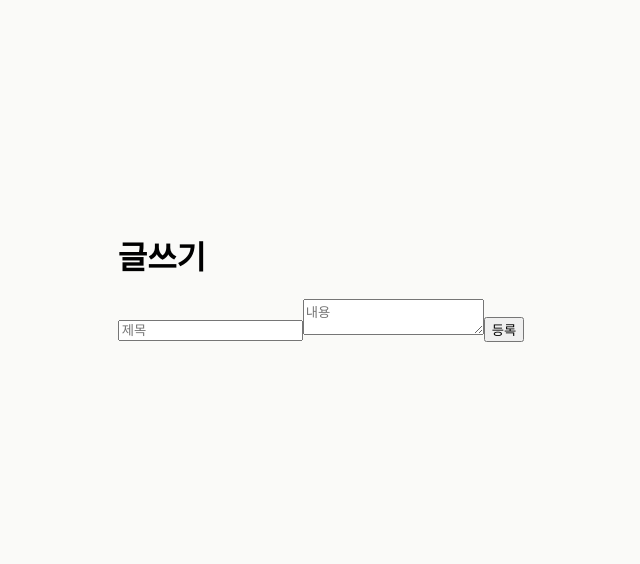
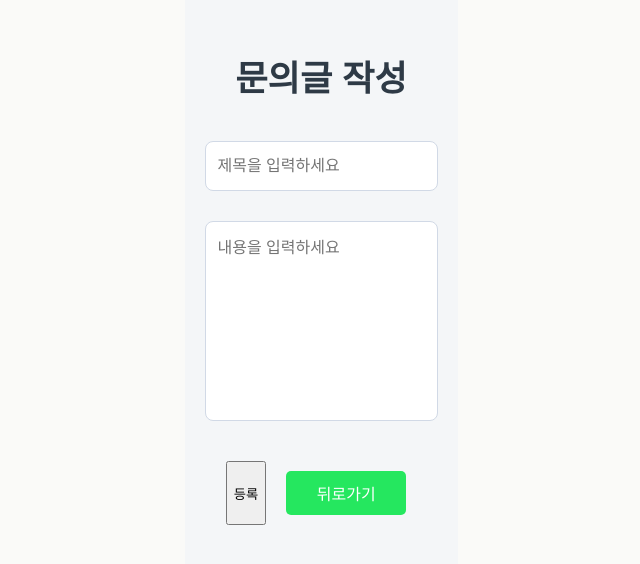
Before and after one commit to ENTP-Ku/Shop, a React (Create React App) app in the folder my-app/: page /write in a window 1280 px wide. Shown: the part 124-688 px from the top of the page, without its empty margins (319-959 px from the left). Built offline with nearby package versions, Linux system fonts and the light colour scheme; no server answers.

Commit message:
게시판 버튼 추가및 css추가

```diff
--- a/my-app/package.json
+++ b/my-app/package.json
@@ -12,12 +12,8 @@
     "react": "^18.3.1",
     "react-dom": "^18.3.1",
     "react-router-dom": "^6.26.2",
-<<<<<<< HEAD
-    "react-scripts": "^5.0.1",
-=======
     "react-scripts": "5.0.1",
     "socket.io-client": "^4.8.0",
->>>>>>> f701c5a3ae012e1639beec0c68d553f563c7c479
     "web-vitals": "^2.1.4"
   },
   "scripts": {
--- a/my-app/src/components/Board.js
+++ b/my-app/src/components/Board.js
@@ -25,10 +25,16 @@ const Board = () => {
     <div className="board-container">
       <h1 className="board-title">게시판</h1>
       {jwt && (
-        <button className="write-button" onClick={() => navigate("/write")}>
+        <><button className="write-button" onClick={() => navigate("/write")}>
           글쓰기
-        </button>
-      )}
+        </button><button
+          className="write-back-button"
+          onClick={() => navigate(-1)}
+          aria-label="Go back to Home">
+            홈으로가기
+          </button></>)}
+
+
       <ul className="post-list">
         {posts.map((post, index) => {
           return (
--- a/my-app/src/components/BoardDetail.js
+++ b/my-app/src/components/BoardDetail.js
@@ -27,6 +27,11 @@ const BoardDetail = () => {
             alert('게시물 삭제에 실패했습니다.');
         }
     };
+    // 이전페이지 돌아가는코드입니다.
+    const handleGoBack = () => {
+        navigate(-1); // 이전 페이지로 이동
+    };
+
 
     if (!post) return <div>Loading...</div>;
 
@@ -36,6 +41,7 @@ const BoardDetail = () => {
             <p className="board-detail-content">{post.postDetail}</p>
             <p className="board-detail-meta">작성자: {post.postId} | 날짜: {post.postData}</p>
             <button className="delete-button" onClick={handleDelete}>삭제</button>
+            <button className="back-button" onClick={handleGoBack}>뒤로가기</button>
         </div>
     );
 };
--- a/my-app/src/components/Write.js
+++ b/my-app/src/components/Write.js
@@ -1,6 +1,7 @@
 import React, { useState, useEffect } from 'react'; // React 및 useState, useEffect 훅을 import합니다.
 import { useNavigate } from 'react-router-dom'; // 페이지 내비게이션을 위한 useNavigate 훅을 import합니다.
 import axios from 'axios'; // HTTP 요청을 처리하기 위해 axios를 import합니다.
+import '../styles/Write.css'; // CSS 파일 연결
 
 const Write = () => {
     const navigate = useNavigate(); // 페이지 이동을 위한 navigate 함수 생성
@@ -43,20 +44,25 @@ const Write = () => {
     };
 
     return (
-        <div>
-            <h1>글쓰기</h1>
-            <input
+        <div className='form-container'>
+            <h1 className='form-title'>문의글 작성</h1>
+
+
+            <input className='input-field input-title'
                 type="text"
-                placeholder="제목"
+                placeholder="제목을 입력하세요"
                 value={postTitle}
                 onChange={(e) => setPostTitle(e.target.value)} // 입력값 변경 시 상태 업데이트
             />
-            <textarea
-                placeholder="내용"
+            <textarea className='input-field textarea-content'
+                placeholder="내용을 입력하세요"
                 value={postDetail}
                 onChange={(e) => setPostDetail(e.target.value)} // 입력값 변경 시 상태 업데이트
             />
-            <button onClick={handleSubmit}>등록</button>
+            <div className="button-group">
+            <button className='submit-button' onClick={handleSubmit}>등록</button>
+            <button className="button back-button" onClick={() => window.history.back()}>뒤로가기</button>
+            </div>
         </div>
     );
 };
--- a/my-app/src/styles/Board.css
+++ b/my-app/src/styles/Board.css
@@ -3,7 +3,7 @@
 /* 전체 게시판 스타일 */
 .board-container {
     padding: 20px;
-    background-color: #f9f9f9;
+    background-color: #f0efeb4d;  /* 메인색상으로 게시판 */
     border-radius: 8px;
     box-shadow: 0 2px 10px rgba(0, 0, 0, 0.1);
   }
@@ -12,6 +12,7 @@
   .board-title {
     font-size: 24px;
     margin-bottom: 20px;
+
   }
 
   /* 글쓰기 버튼 스타일 */
@@ -23,7 +24,19 @@
     border-radius: 5px;
     cursor: pointer;
     font-size: 16px;
-    margin-bottom: 20px;
+    margin-bottom: 25px;
+    transition: background-color 0.3s;
+  }
+  /* 홈으로가기 버튼스타일 */
+  .write-back-button{
+    padding: 10px 20px;
+    background-color: #b4b09fb4; /* 버튼 색상 */
+    color: white;
+    border: none;
+    border-radius: 5px;
+    cursor: pointer;
+    font-size: 16px;
+    margin-left: 20px;
     transition: background-color 0.3s;
   }
 
--- a/my-app/src/styles/BoardDetail.css
+++ b/my-app/src/styles/BoardDetail.css
@@ -8,7 +8,7 @@
     border: 1px solid #ccc;
     border-radius: 8px;
     box-shadow: 0 2px 10px rgba(0, 0, 0, 0.1);
-    background-color: #ffffff;
+    background-color:  /* 메인색상으로 게시판 */;
 }
 
 /* 제목 스타일 */
@@ -31,6 +31,7 @@
     font-size: 0.9em;
     color: #777;
     margin-bottom: 20px;
+   text-align: center;
 }
 
 /* 버튼 스타일 */
@@ -43,8 +44,22 @@
     cursor: pointer;
     font-size: 1em;
     transition: background-color 0.3s;
+    text-align: center;
+
+
 }
+.back-button{
+    padding: 10px 20px;
+    background-color: #25e75f;
+    color: white;
+    border: none;
+    border-radius: 5px;
+    cursor: pointer;
+    font-size: 1em;
+    text-align: center;
+    transition: background-color 0.3s;
 
+}
 .delete-button:hover {
     background-color: #c0392b;
 }
--- /dev/null
+++ b/my-app/src/styles/Write.css
@@ -0,0 +1,91 @@
+/* 폼 전체 컨테이너 */
+.form-container {
+    display: flex;
+    flex-direction: column;
+    align-items: center;
+    justify-content: center;
+    width: 100%;
+    height: 100vh; /* 화면 전체 높이 맞춤 */
+    background-color: #f4f6f8; /* 부드러운 배경색 */
+    padding: 20px;
+    box-sizing: border-box;
+  }
+
+  /* 제목 스타일 */
+  .form-title {
+    font-size: 2.2rem;
+    font-weight: bold;
+    color: #2e3a46;
+    margin-bottom: 30px;
+    text-align: center;
+  }
+
+  /* 입력 필드 공통 스타일 */
+  .input-field {
+    width: 100%;
+    max-width: 500px; /* 입력 필드 최대 너비 */
+    padding: 12px;
+    margin-bottom: 20px;
+    border: 1px solid #d1d9e6;
+    border-radius: 8px;
+    font-size: 16px;
+    font-family: 'Arial', sans-serif;
+    box-sizing: border-box;
+    background-color: white;
+    color: #333;
+    transition: border-color 0.2s ease-in-out;
+  }
+
+  /* 입력 필드에 포커스가 들어갔을 때 */
+  .input-field:focus {
+    border-color: #5a6f8c;
+    outline: none;
+  }
+
+  /* 제목 입력 필드 스타일 */
+  .input-title {
+    height: 50px;
+  }
+
+  /* 내용 입력 텍스트 영역 스타일 */
+  .textarea-content {
+    height: 200px;
+    resize: none;
+  }
+
+  /* 버튼 공통 스타일 */
+  .button {
+    width: 120px;
+    padding: 12px;
+    margin: 10px;
+    background-color: #3e523d;
+    color: white;
+    border: none;
+    border-radius: 5px;
+    font-size: 16px;
+    cursor: pointer;
+    transition: background-color 0.3s ease-in-out;
+    text-align: center;
+  }
+
+  /* 버튼 호버 상태 */
+  .button:hover {
+    background-color: #2d3b2a;
+  }
+
+  /* 뒤로가기 버튼 스타일 */
+.back-button {
+    background-color: #e74c3c;
+  }
+
+  .back-button:hover {
+    background-color: #c0392b;
+  }
+
+  /* 버튼 그룹 정렬 */
+  .button-group {
+    display: flex;
+    justify-content: center;
+    gap: 10px;
+    margin-top: 20px;
+  }
```
Also changed, not shown: 1 other file (tests, documents, lock files or other folders).
